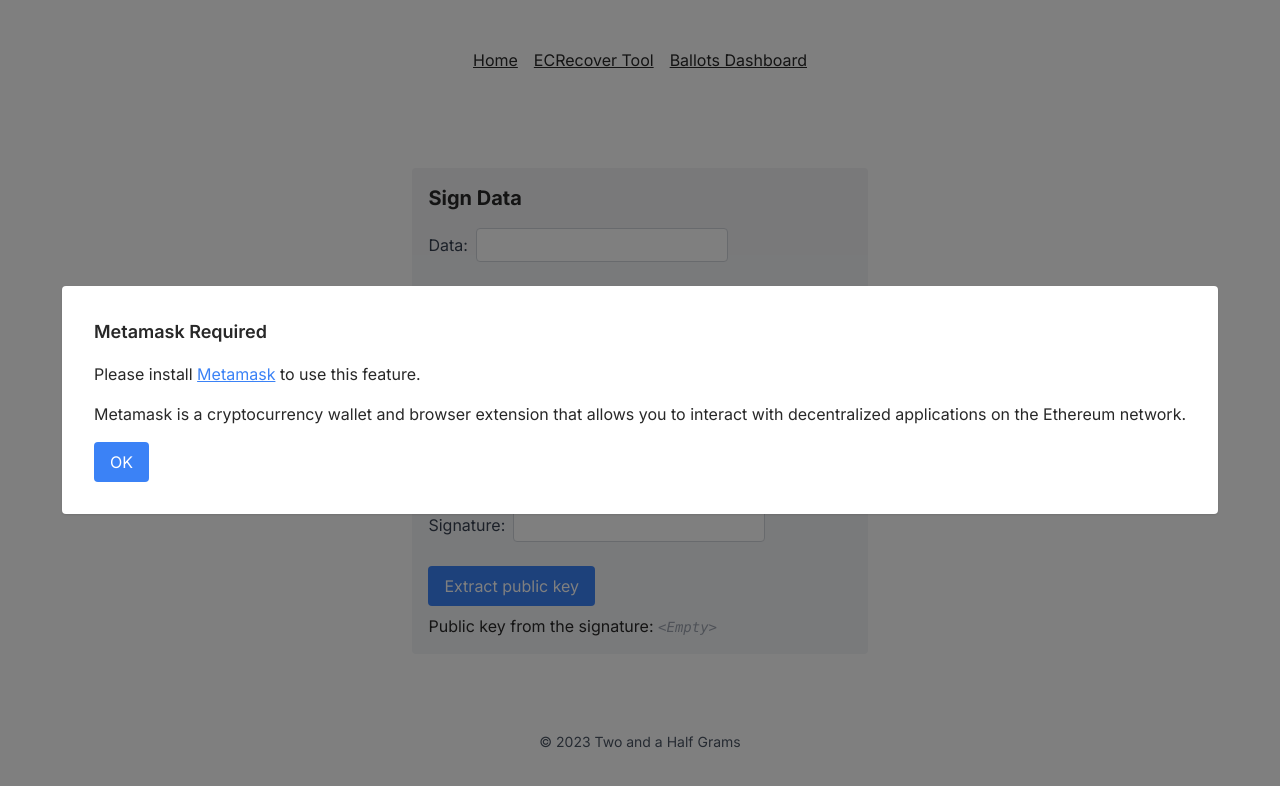
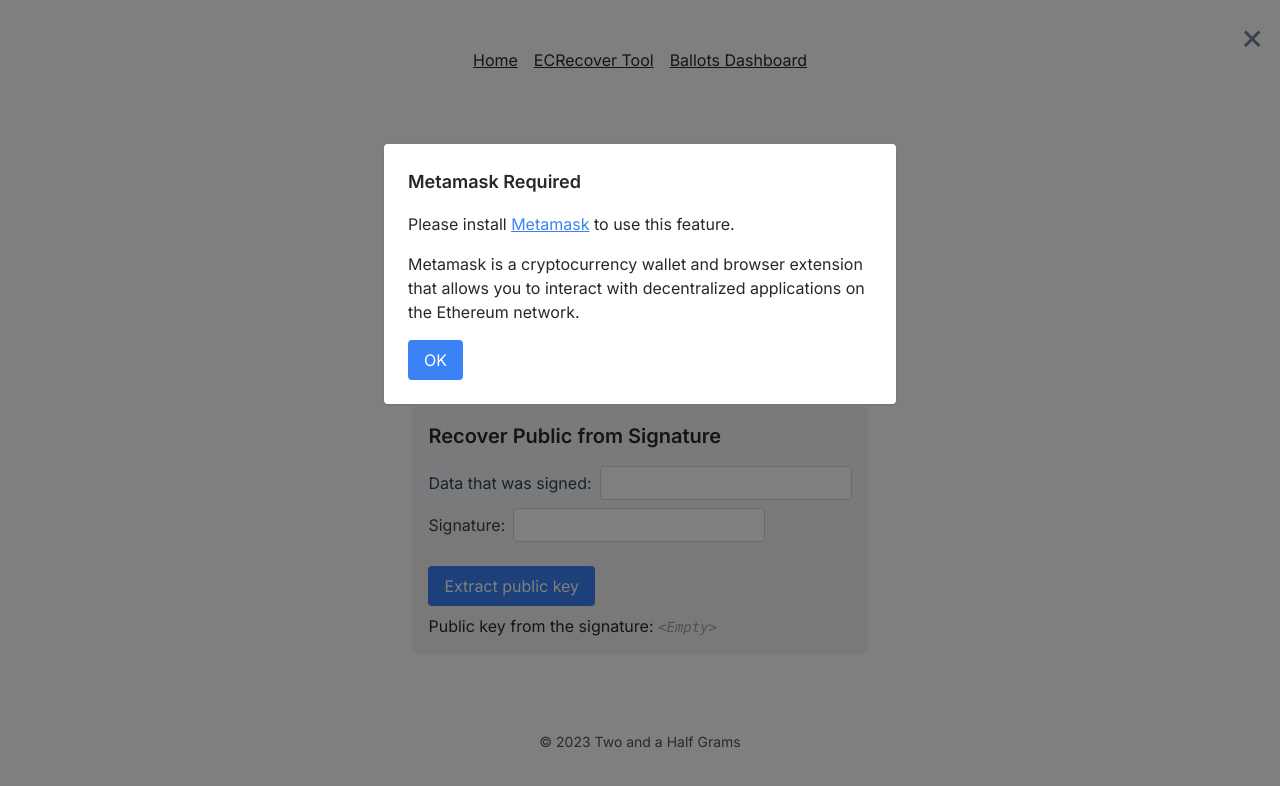
Before and after one commit to liketurbo/evm-over-ton-vote, a Next.js app: page /ecrecover-tool in a window 1280 px wide. Shown: the top 786 px of the page. Built offline with nearby package versions, Linux system fonts and the light colour scheme.

Commit message:
Add modal for vote

```diff
--- a/src/app/ballots/page.tsx
+++ b/src/app/ballots/page.tsx
@@ -48,8 +48,10 @@
 
 export default function BallotsDashboard() {
   return (
-    <main className="flex-grow">
-      <h2 className="text-2xl font-bold mb-4">Ballots Dashboard</h2>
+    <main>
+      <h2 className="text-2xl font-semibold text-gray-800 text-center mb-6">
+        Ballots Dashboard
+      </h2>
       {mockBallots.map((ballot, i) => (
         <BallotCard
           key={ballot.id}
--- a/src/app/ecrecover-tool/page.tsx
+++ b/src/app/ecrecover-tool/page.tsx
@@ -115,10 +115,10 @@
   );
 
   return (
-    <main className="flex-grow">
+    <main>
       {showPopup && <MetamaskPopup onClose={handleOkClick} />}
       <div className="bg-gray-100 p-4 mb-8 rounded">
-        <h2 className="text-xl font-bold mb-4">Sign Data</h2>
+        <h2 className="text-xl font-semibold mb-4">Sign Data</h2>
         <form onSubmit={handleDataSign}>
           <Input
             name="data"
@@ -145,7 +145,7 @@
       </div>
 
       <div className="bg-gray-100 p-4 rounded">
-        <h2 className="text-xl font-bold mb-4">
+        <h2 className="text-xl font-semibold mb-4">
           Recover Public from Signature
         </h2>
         <form onSubmit={handleExtractPublicKey}>
--- a/src/app/globals.css
+++ b/src/app/globals.css
@@ -15,3 +15,7 @@
 .link:hover {
   color: #d43c3c;
 }
+
+#root.modal-open {
+  overflow: hidden;
+}
--- a/src/app/layout.tsx
+++ b/src/app/layout.tsx
@@ -28,10 +28,9 @@
   const currentYear = new Date().getFullYear();
 
   return (
-    <html lang="en">
-      <body
-        className={`${inter.className} flex flex-col items-center justify-between min-h-screen`}
-      >
+    <html className="h-full" lang="en">
+      <body className={`${inter.className} h-full flex flex-col`}>
+        <div id="root" className="flex flex-col flex-1">
           <header className="pt-12">
             <nav className="flex items-start justify-center mb-24">
               <Link href="/" className="link mr-4">
@@ -45,10 +44,12 @@
               </Link>
             </nav>
           </header>
-        {children}
-        <footer className="mt-12 text-gray-600 text-sm text-center pb-12">
+          <div className="flex flex-col flex-grow items-center">{children}</div>
+          <footer className="mt-12 text-gray-600 text-sm text-center pb-12 flex-shrink-0">
             &copy; {currentYear} {metadata.authors[0].name}
           </footer>
+        </div>
+        <div id="modal-root"></div>
       </body>
     </html>
   );
--- a/src/app/page.tsx
+++ b/src/app/page.tsx
@@ -2,7 +2,7 @@
 
 export default function Home() {
   return (
-    <main className="w-2/5 flex-grow">
+    <main className="w-2/5">
       <div
         className="grid mb-8"
         style={{
--- a/src/components/BallotCard.tsx
+++ b/src/components/BallotCard.tsx
@@ -2,9 +2,10 @@
 
 import React, { useCallback, useState } from "react";
 import cls from "classnames";
-import LinkButton from "./LinkButton";
+import Button from "@/components/Button";
+import VotePopup from "@/components/VotePopup";
 
-const statusEmoji: Record<string, string> = {
+export const statusEmoji: Record<string, string> = {
   progress: "⏳",
   finished: "✅",
 };
@@ -33,9 +34,18 @@
 
 const BallotCard: React.FC<BallotCardProps> = ({ ballot, className = "" }) => {
   const [expandWallets, setExpandWallets] = useState<boolean>(false);
+  const [modalOpen, setModalOpen] = useState<boolean>(false);
 
   const toggleExpandWallets = useCallback(() => {
     setExpandWallets((prevState) => !prevState);
+  }, []);
+
+  const handleVoteClick = useCallback(() => {
+    setModalOpen(true);
+  }, []);
+
+  const handleCloseModal = useCallback(() => {
+    setModalOpen(false);
   }, []);
 
   const greenBars = Math.round(
@@ -44,6 +54,7 @@
   const greyBars = 6 - greenBars;
 
   return (
+    <>
       <div
         key={ballot.id}
         className={`p-4 border border-gray-300 rounded flex flex-col max-w-xl ${className}`}
@@ -75,9 +86,12 @@
           </span>
         </p>
         <div
-        className={cls("flex flex-col", ballot.status === "progress" && "mb-6")}
+          className={cls(
+            "flex flex-col",
+            ballot.status === "progress" && "mb-6"
+          )}
         >
-        <h4 className="font-semibold mb-1">Eligible Wallets</h4>
+          <h4 className="font-semibold mb-1">Eligible Wallets:</h4>
           <ul>
             {ballot.eligibleWallets
               .slice(0, expandWallets ? undefined : 4)
@@ -103,7 +117,7 @@
           {ballot.eligibleWallets.length > 4 && (
             <button
               type="button"
-            className="justify-self-center text-sm"
+              className="justify-self-center text-sm hover:text-blue-600 transition-all duration-100"
               onClick={toggleExpandWallets}
             >
               {expandWallets ? "Collapse" : "Show More"}
@@ -119,11 +133,13 @@
           )}
         </div>
         {ballot.status === "progress" && (
-        <LinkButton className="self-end" href={`/ballots/${ballot.id}`}>
-          Go vote page
-        </LinkButton>
+          <Button className="w-1/5" onClick={handleVoteClick}>
+            Vote
+          </Button>
         )}
       </div>
+      {modalOpen && <VotePopup onClose={handleCloseModal} />}
+    </>
   );
 };
 
--- a/src/components/LinkButton.tsx
+++ /dev/null
@@ -1,23 +0,0 @@
-import React from "react";
-import Link from "next/link";
-
-interface LinkButtonProps {
-  href: string;
-  className?: string;
-  children: React.ReactNode;
-}
-
-const LinkButton: React.FC<LinkButtonProps> = ({
-  href,
-  className = "",
-  children,
-}) => {
-  return (
-    <Link href={href} className={`link ${className}`}>
-      {children}
-      <span className="ml-2">&#10132;</span>
-    </Link>
-  );
-};
-
-export default LinkButton;
--- a/src/components/MetamaskPopup.tsx
+++ b/src/components/MetamaskPopup.tsx
@@ -1,11 +1,13 @@
+import React from "react";
+import Modal from "./Modal";
+
 interface MetamaskPopupProps {
   onClose: () => void;
 }
 
 const MetamaskPopup: React.FC<MetamaskPopupProps> = ({ onClose }) => {
   return (
-    <div className="fixed top-0 left-0 right-0 bottom-0 flex items-center justify-center bg-black bg-opacity-50 z-10">
-      <div className="bg-white p-8 rounded shadow">
+    <Modal className="max-w-lg" onClose={onClose}>
       <p className="text-lg font-semibold mb-4">Metamask Required</p>
       <p className="mb-4">
         Please install{" "}
@@ -21,8 +23,7 @@
       </p>
       <p>
         Metamask is a cryptocurrency wallet and browser extension that allows
-          you to interact with decentralized applications on the Ethereum
-          network.
+        you to interact with decentralized applications on the Ethereum network.
       </p>
       <button
         className="px-4 py-2 bg-blue-500 text-white rounded hover:bg-blue-600 mt-4"
@@ -30,8 +31,7 @@
       >
         OK
       </button>
-      </div>
-    </div>
+    </Modal>
   );
 };
 
--- /dev/null
+++ b/src/components/Modal.tsx
@@ -0,0 +1,36 @@
+import React, { useEffect } from "react";
+import ReactDOM from "react-dom";
+import cls from "classnames";
+
+interface ModalProps {
+  onClose: () => void;
+  children: React.ReactNode;
+  className?: string;
+}
+
+const Modal: React.FC<ModalProps> = ({ onClose, children, className }) => {
+  useEffect(() => {
+    const rootElement = document.getElementById("root") as HTMLElement;
+    rootElement.classList.add("modal-open");
+    return () => {
+      rootElement.classList.remove("modal-open");
+    };
+  }, []);
+
+  return ReactDOM.createPortal(
+    <div className="fixed inset-0 flex flex-col items-center bg-black bg-opacity-50">
+      <div className={cls("bg-white p-6 rounded shadow mt-36", className)}>
+        <button
+          className="absolute top-0 right-0 m-4 text-gray-700 hover:text-gray-400 focus:outline-none text-4xl transition ease-in-out duration-100"
+          onClick={onClose}
+        >
+          &times;
+        </button>
+        {children}
+      </div>
+    </div>,
+    document.getElementById("modal-root") as HTMLElement
+  );
+};
+
+export default Modal;
--- /dev/null
+++ b/src/components/VotePopup.tsx
@@ -0,0 +1,20 @@
+import React from "react";
+import Modal from "@/components/Modal";
+
+interface VotePopupProps {
+  onClose: () => void;
+}
+
+const VotePopup: React.FC<VotePopupProps> = ({ onClose }) => {
+  return (
+    <Modal onClose={onClose} className="max-w-lg">
+      <ol className="list-decimal pl-6">
+        <li className="mb-2">Acquiring your TON address</li>
+        <li className="mb-2">Signing your TON address with your EVM wallet</li>
+        <li>Sending the vote transaction</li>
+      </ol>
+    </Modal>
+  );
+};
+
+export default VotePopup;
```
Lines whose indentation alone changed are shown as unchanged.
